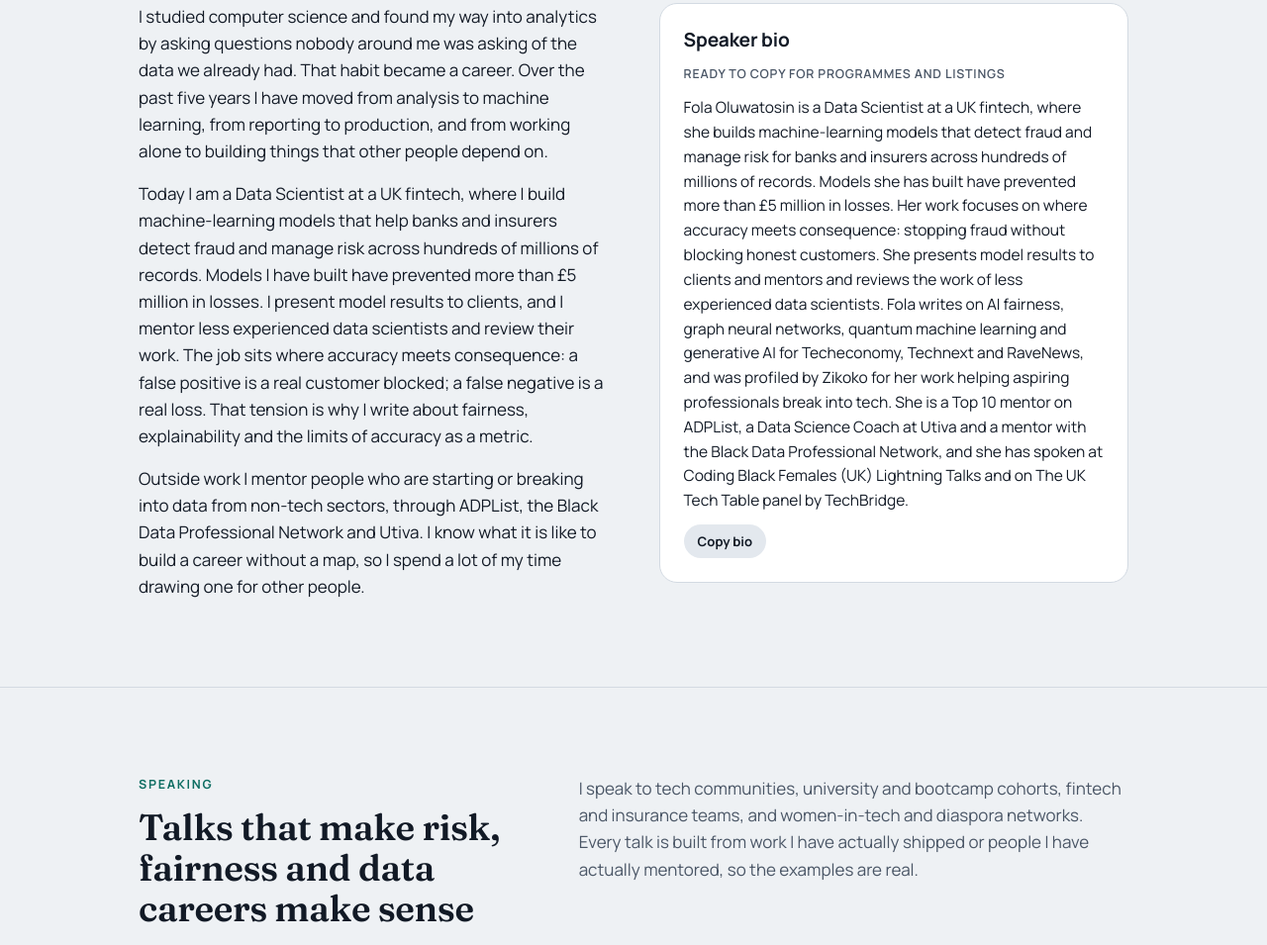
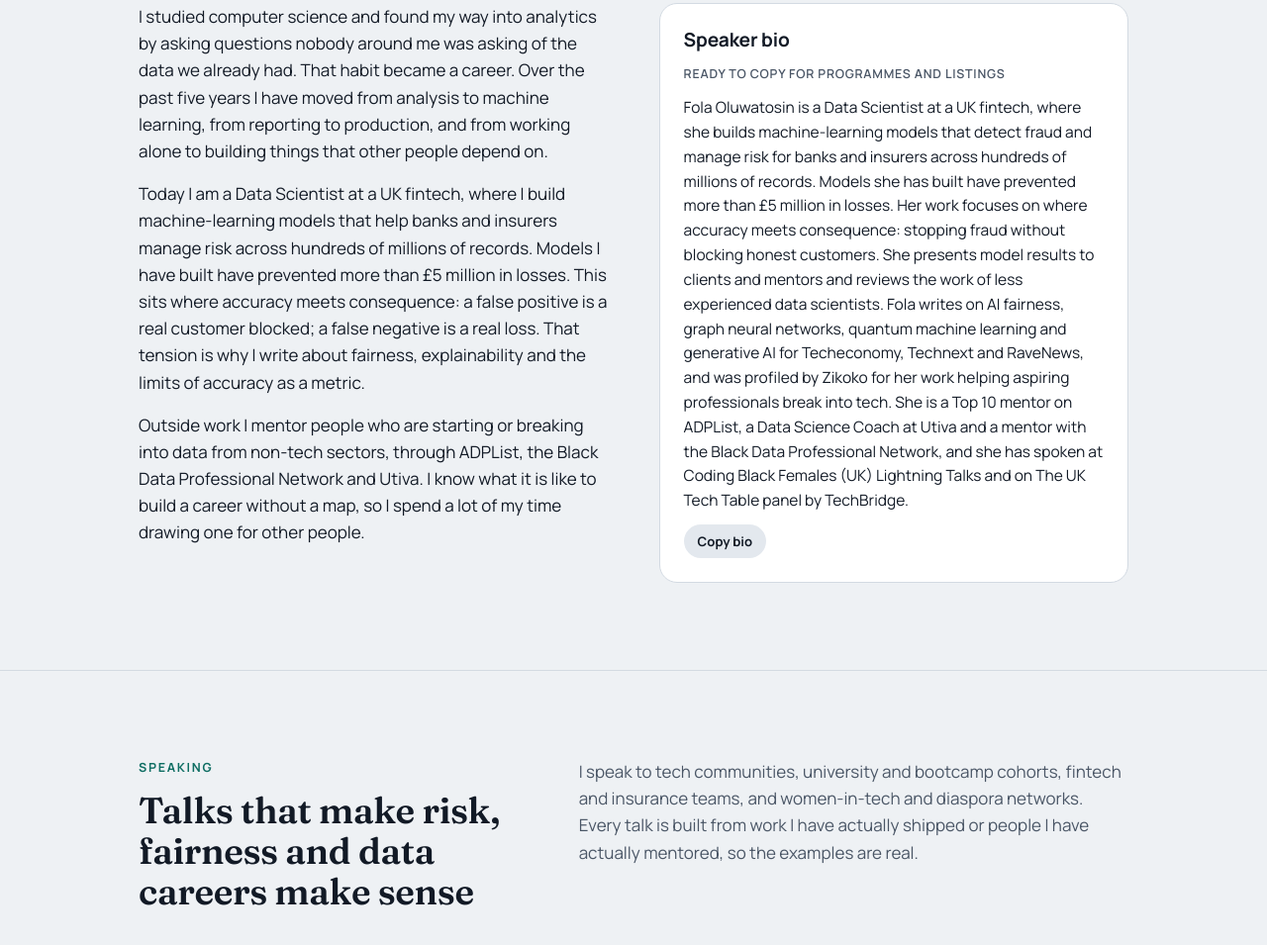
Before and after one commit to SadeTosin/sadetosin.github.io, a plain HTML site: page index.html in a window 1280 px wide. Shown: the part 1362-2317 px from the top of the page at 99% size. Drawn offline with Linux system fonts and the light colour scheme.

Commit message:
Update index.html

```diff
--- a/index.html
+++ b/index.html
@@ -237,7 +237,7 @@ section:first-of-type{border-top:0}
       <div class="story">
         <div class="text">
           <p>I studied computer science and found my way into analytics by asking questions nobody around me was asking of the data we already had. That habit became a career. Over the past five years I have moved from analysis to machine learning, from reporting to production, and from working alone to building things that other people depend on.</p>
-          <p>Today I am a Data Scientist at a UK fintech, where I build machine-learning models that help banks and insurers detect fraud and manage risk across hundreds of millions of records. Models I have built have prevented more than £5 million in losses. I present model results to clients, and I mentor less experienced data scientists and review their work. The job sits where accuracy meets consequence: a false positive is a real customer blocked; a false negative is a real loss. That tension is why I write about fairness, explainability and the limits of accuracy as a metric.</p>
+          <p>Today I am a Data Scientist at a UK fintech, where I build machine-learning models that help banks and insurers manage risk across hundreds of millions of records. Models I have built have prevented more than £5 million in losses. This sits where accuracy meets consequence: a false positive is a real customer blocked; a false negative is a real loss. That tension is why I write about fairness, explainability and the limits of accuracy as a metric.</p>
           <p>Outside work I mentor people who are starting or breaking into data from non-tech sectors, through ADPList, the Black Data Professional Network and Utiva. I know what it is like to build a career without a map, so I spend a lot of my time drawing one for other people.</p>
         </div>
         <div>
```
